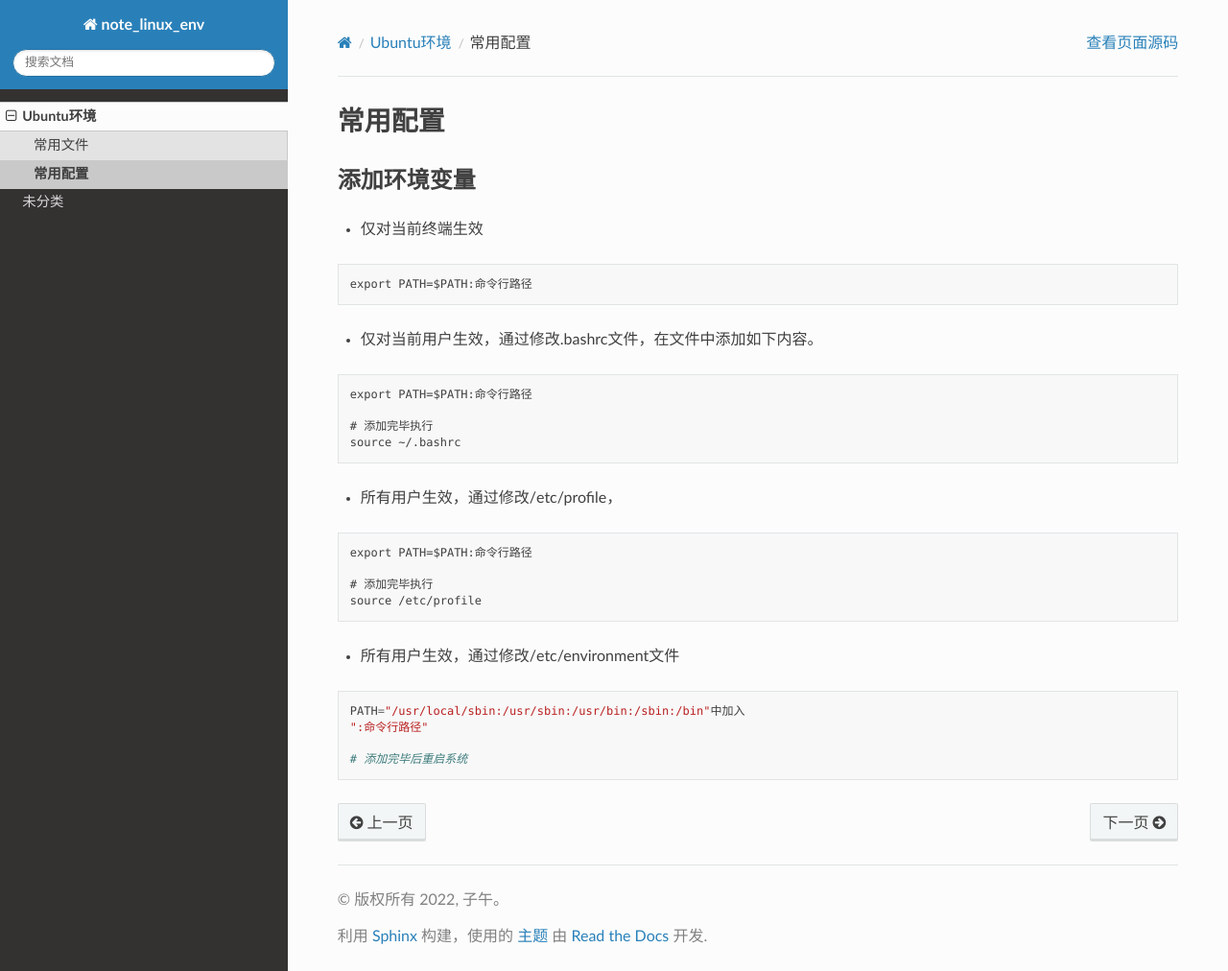
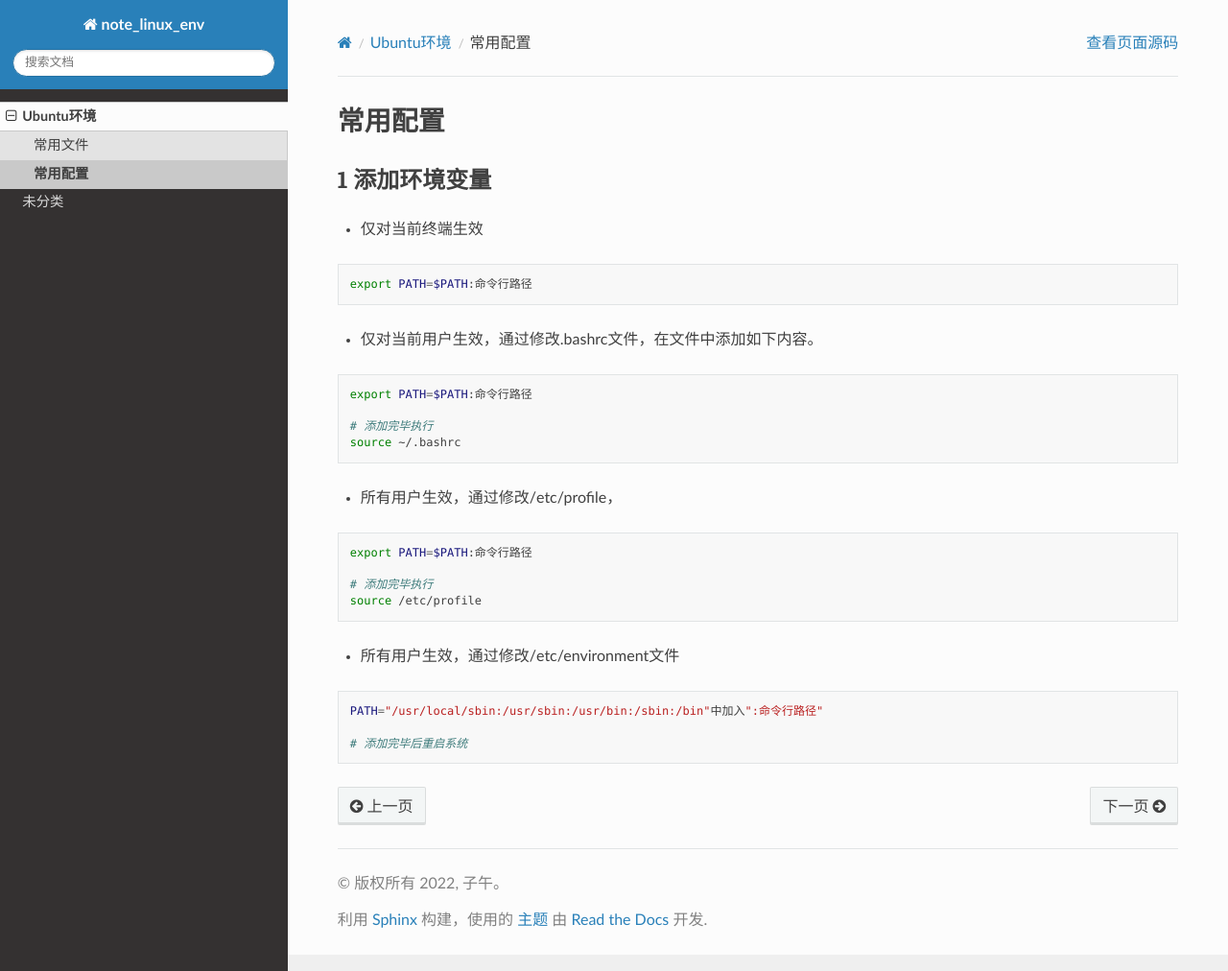
Before and after one commit to lzstudy/note_linux_env, a Sphinx documentation site: the page built from source/ubuntu/config.md, in a window 1280 px wide and 1012 px high. Shown: the whole window at 96% size. Built offline with Sphinx 7.4.7 and the Read the Docs theme 2.0.0, drawn with Linux system fonts in a browser that asks for light colours.

Commit message:
feat |> 支持语法高亮

````diff
--- a/source/ubuntu/config.md
+++ b/source/ubuntu/config.md
@@ -1,16 +1,16 @@
 # 常用配置
 
-## 添加环境变量
+## 1 添加环境变量
 
 - 仅对当前终端生效
 
-```
+```shell
 export PATH=$PATH:命令行路径
 ```
 
 - 仅对当前用户生效，通过修改.bashrc文件，在文件中添加如下内容。
 
-```
+```shell
 export PATH=$PATH:命令行路径
 
 # 添加完毕执行
@@ -19,7 +19,7 @@ source ~/.bashrc
 
 - 所有用户生效，通过修改/etc/profile，
 
-```
+```shell
 export PATH=$PATH:命令行路径
 
 # 添加完毕执行
@@ -28,9 +28,8 @@ source /etc/profile
 
 - 所有用户生效，通过修改/etc/environment文件
 
-```
-PATH="/usr/local/sbin:/usr/sbin:/usr/bin:/sbin:/bin"中加入
-":命令行路径"
+```shell
+PATH="/usr/local/sbin:/usr/sbin:/usr/bin:/sbin:/bin"中加入":命令行路径"
 
 # 添加完毕后重启系统
 ```
````
Also changed, not shown: source/misc/web.md (+3 -3 lines).
